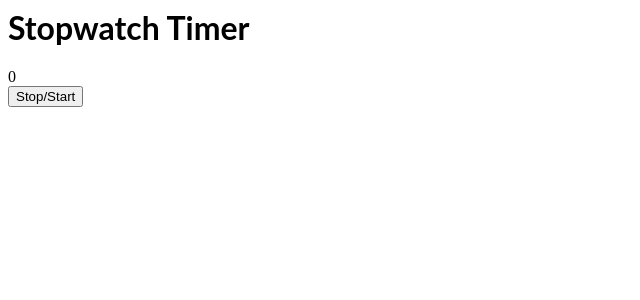
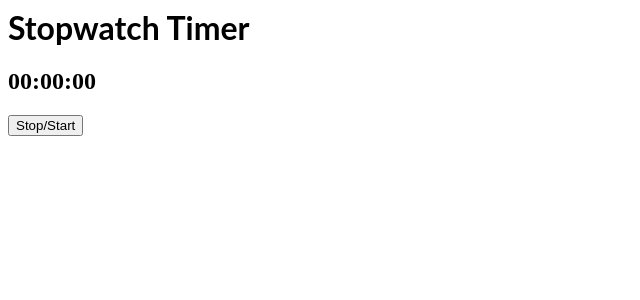
Before and after one commit to codingSlate/JS-Closure-and-useEffect, a React (Create React App) app: page / in a window 1280 px wide. Shown: the top 300 px of the page, without its empty margins (0-640 px from the left). Built offline with nearby package versions, Linux system fonts and the light colour scheme.

Commit message:
js time format added

```diff
--- a/src/Stopwatch.js
+++ b/src/Stopwatch.js
@@ -26,9 +26,12 @@ const Stopwatch = () => {
   const onClickHandler = () => {
     setCounterActive((c) => !c);
   };
+
+  const formatTimer = new Date(time * 1000).toISOString().substr(11, 8);
+
   return (
     <>
-      <div>{time}</div>
+      <h2>{formatTimer}</h2>
       <button
         type="button"
         onClick={onClickHandler}
```
